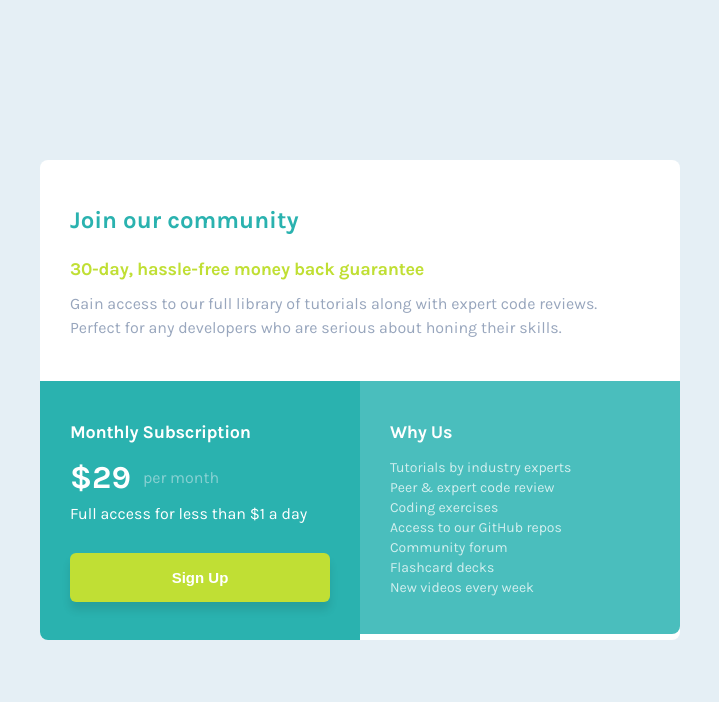
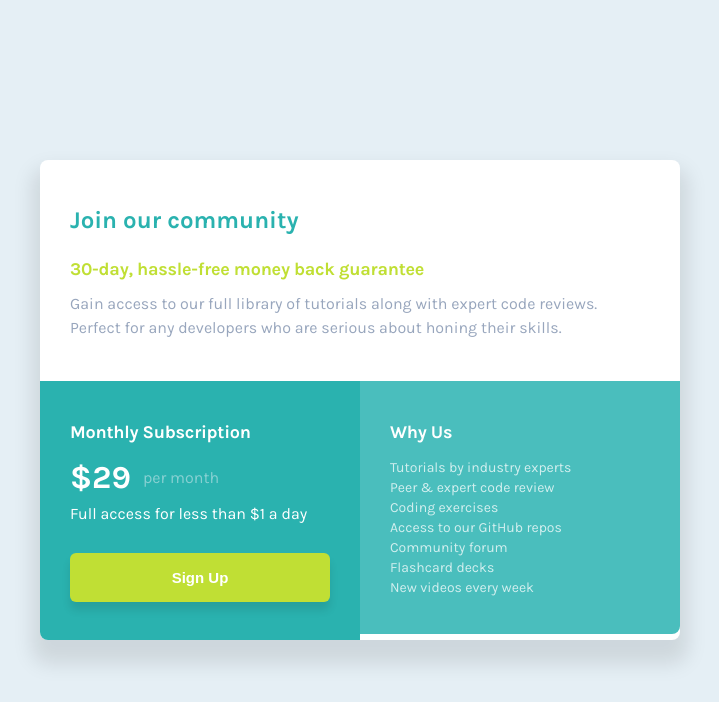
Before and after one commit to beniusis/frontendmentor-challenges, a plain HTML site: page single-price-grid-component/index.html in a window 1280 px wide. Shown: the whole page, without its empty margins (280-999 px from the left). Drawn offline with Linux system fonts and the light colour scheme.

Commit message:
style: added box-shadow property to the component itself

```diff
--- a/single-price-grid-component/assets/styles/style.css
+++ b/single-price-grid-component/assets/styles/style.css
@@ -44,6 +44,7 @@ body {
     max-height: 480px;
     background-color: var(--clr-white);
     border-radius: .5rem;
+    box-shadow: 0 1rem 1.25rem 0.5rem rgba(0, 0, 0, 0.1);
 }
 
 .sr-only {
```
